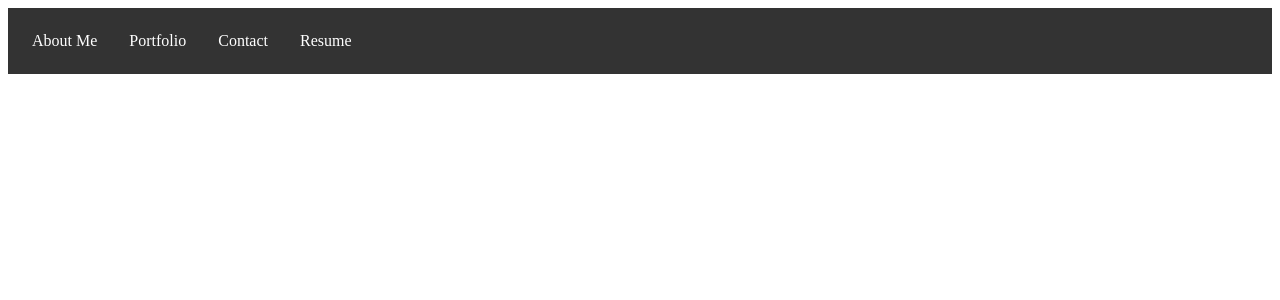
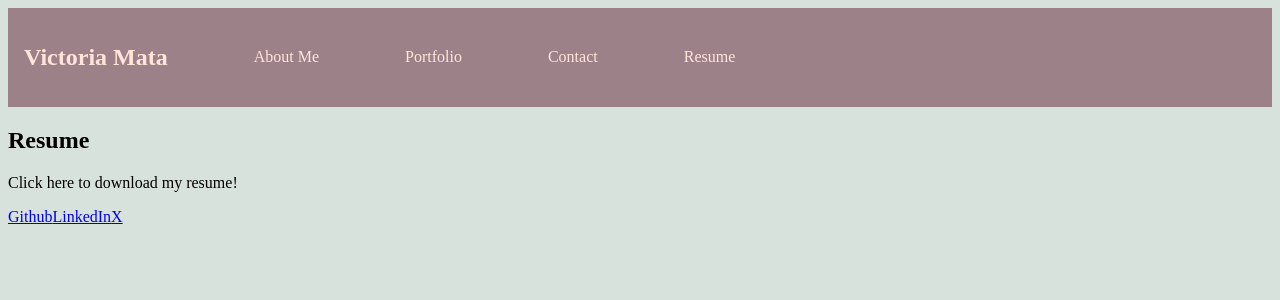
Before and after one commit to victoriamata/React-Portfolio, a React (Vite) app: page /resume in a window 1280 px wide. Shown: the top 300 px of the page. Built offline with nearby package versions, Linux system fonts and the light colour scheme.

Commit message:
Added css styling and working links in footer

```diff
--- a/src/App.tsx
+++ b/src/App.tsx
@@ -3,17 +3,21 @@ import { BrowserRouter as Router, Routes, Route } from 'react-router-dom';
 import About from './pages/AboutMe';
 import Projects from './pages/Portfolio';
 import Contact from './pages/Contact';
-import NavTabs from './components/NavTabs';
+import Resume from './pages/Resume';
+import Header from './components/Header';
+import FooterTabs from './components/Footer';
 
 const App: React.FC = () => {
   return (
     <Router>
-      <NavTabs />
+      <Header/>
       <Routes>
-        <Route path="/about" element={<About />} />
-        <Route path="/projects" element={<Projects />} />
-        <Route path="/contact" element={<Contact />} />
+      <Route path="/about" element={<About />} />
+      <Route path="/projects" element={<Projects />} />
+      <Route path="/contact" element={<Contact />} />
+      <Route path="/resume" element={<Resume />} />
       </Routes>
+      <FooterTabs/>
     </Router>
   );
 };
--- a/src/components/Footer.tsx
+++ b/src/components/Footer.tsx
@@ -0,0 +1,20 @@
+import React from 'react';
+import { Link } from 'react-router-dom';
+
+const FooterTabs: React.FC = () => {
+  return (
+    <nav className="footer">
+      <a href="https://github.com/victoriamata" target="_blank">
+        Github
+      </a>
+      <a href="https://www.linkedin.com/in/victoria-mata-8676a932b/" target="_blank">
+        LinkedIn
+      </a>
+      <a href="https://github.com/victoriamata" target="_blank">
+        X
+      </a>
+    </nav>
+  );
+};
+
+export default FooterTabs;
--- a/src/components/Header.tsx
+++ b/src/components/Header.tsx
@@ -1,12 +1,15 @@
 import React from 'react';
-import NavTabs from './NavTabs';
+import { Link } from 'react-router-dom';
 
 const Header: React.FC = () => (
-  <header className="header">
-    <div className="header-left">
+  <header>
+      <nav className="nav-tabs">
       <h1>Victoria Mata</h1>
-    </div>
-    <NavTabs />
+      <Link to="/about">About Me</Link>
+      <Link to="/projects">Portfolio</Link>
+      <Link to="/contact">Contact</Link>
+      <Link to="/resume">Resume</Link>
+    </nav>
   </header>
 );
 
--- a/src/components/NavTabs.tsx
+++ /dev/null
@@ -1,15 +0,0 @@
-import React from 'react';
-import { Link } from 'react-router-dom';
-
-const NavTabs: React.FC = () => {
-  return (
-    <nav className="nav-tabs">
-      <Link to="/">About Me</Link>
-      <Link to="/about">Portfolio</Link>
-      <Link to="/projects">Contact</Link>
-      <Link to="/contact">Resume</Link>
-    </nav>
-  );
-};
-
-export default NavTabs;
--- a/src/pages/AboutMe.tsx
+++ b/src/pages/AboutMe.tsx
@@ -2,7 +2,7 @@ import React from 'react';
 
 const About: React.FC = () => (
   <section>
-    <h2>About Me</h2>
+    <h2>Hello, I'm Victoria Mata.</h2>
     <p>This is the About page content.</p>
   </section>
 );
--- a/src/styles/main.css
+++ b/src/styles/main.css
@@ -1,15 +1,21 @@
+body {
+  background-color: #d8e2dc;
+}
+
 .nav-tabs {
   display: flex;
   gap: 1rem;
   padding: 1rem;
-  background-color: #333;
-  color: #fff;
+  background-color: #9d8189;
+  color: #ffe5d9;
+  align-items: center;
 }
 
 .nav-tabs a {
-  color: white;
+  color: #ffe5d9;
   text-decoration: none;
-  padding: 0.5rem;
+  margin-left: 70px;
+
 }
 
 .nav-tabs a:hover {
```
